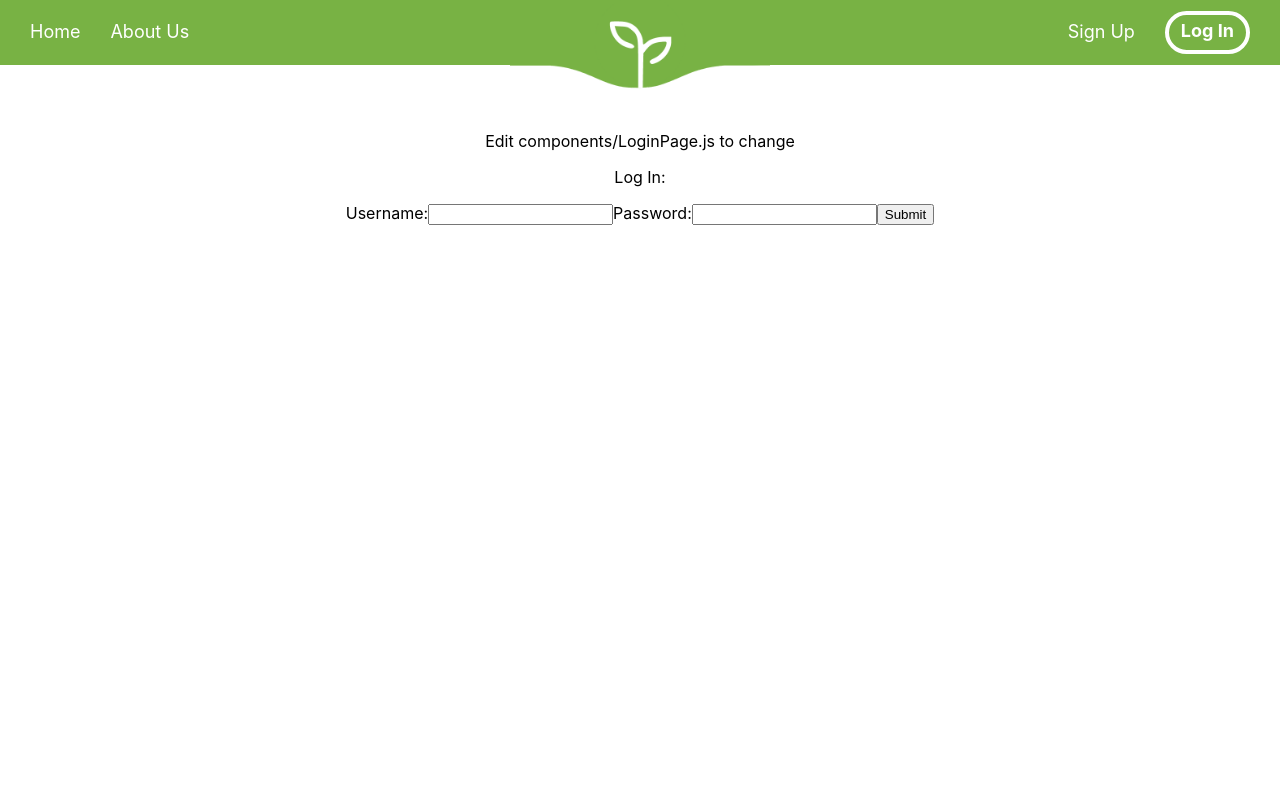
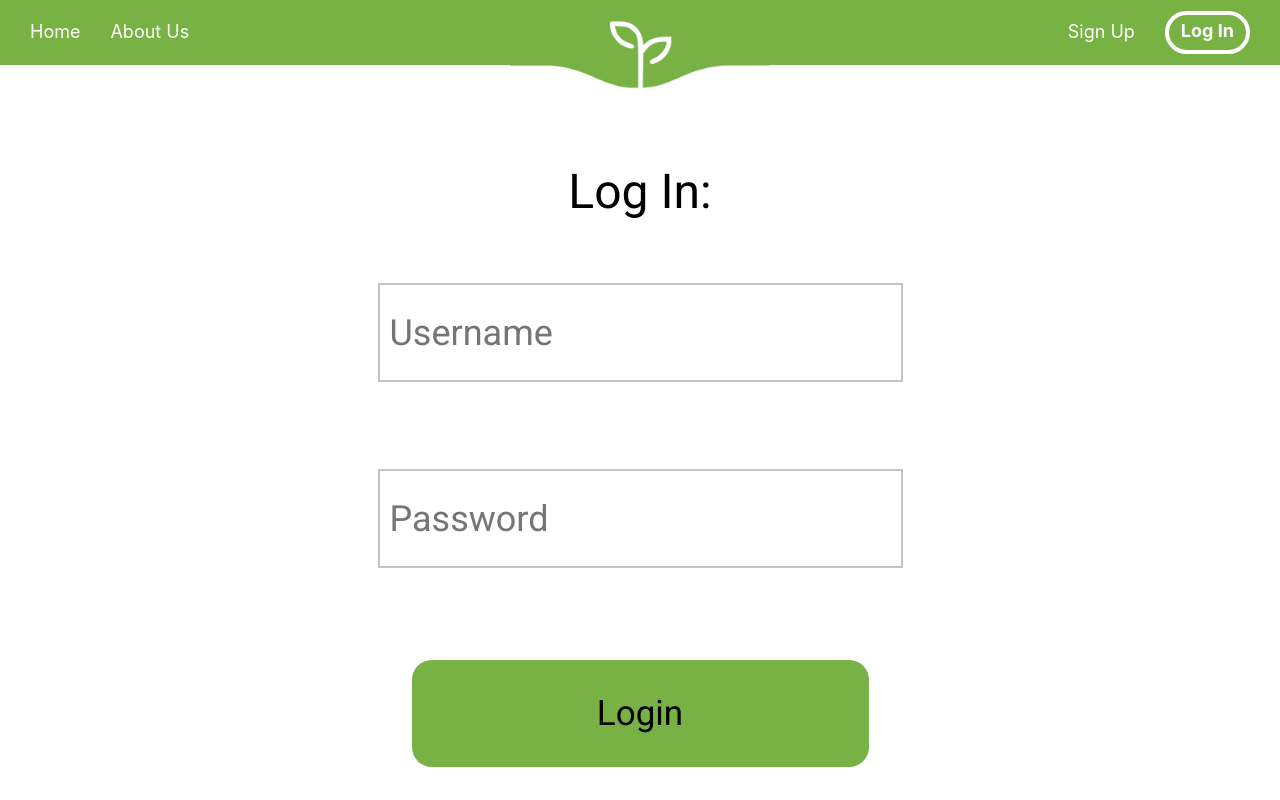
Before and after one commit to ibrahimHeritch/produce4U, a React (Create React App) app in the folder client/: page /Login in a window 1280 px wide. Shown: the top 800 px of the page. Built offline with nearby package versions, Linux system fonts and the light colour scheme.

Commit message:
-Updated LoginPage -Added CSS for LoginPage

```diff
--- a/client/src/components/LoginPage.js
+++ b/client/src/components/LoginPage.js
@@ -1,6 +1,7 @@
 import React, {Component} from 'react';
 import logo from '../resources/noTextLogo.svg';
 import '../App.css';
+import '../styles/LoginPage.css'
 import { Redirect } from 'react-router-dom';
 
 class LoginPage extends Component{
@@ -60,18 +61,19 @@ class LoginPage extends Component{
         return <Redirect to='/Home' />
     }else{
       return(
-        <div className="App">
-          <p className="App-intro">Edit components/LoginPage.js to change</p>
-          <p className="App-intro">Log In:</p>
+        <div className="produce4U-blackLoginText">
+          <p className="App-intro"></p>
+            <p className="App-intro">Log In:</p>
           <form onSubmit = {this.handleSubmit} >
-              <label>Username:</label>
-              <input type="text" name="username" onChange={this.handleChange} value={this.state.username} />
-              <label>Password:</label>
-              <input type="Password" name="password" onChange={this.handleChange} value={this.state.password} />
-              <input type="submit" value="Submit" onClick = {this.handleSubmit}/>
+              <input className = "produce4U-form-inputLogin" type="text" placeholder="Username" onChange={this.handleChange} value={this.state.username}/>
+              <br></br><br></br>
+              <input className = "produce4U-form-inputLogin" type="Password" placeholder="Password" onChange={this.handleChange} value={this.state.password} />
+              <br></br><br></br>
+              <input className = "produce4U-green-button-submit" type="submit" value="Login" onClick = {this.handleSubmit}/>
           </form>
           <p style={{color:'red'}}>{this.state.error == "ALL OK"? '':this.state.error}</p>
         </div>
+
       );
     }
 
--- /dev/null
+++ b/client/src/styles/LoginPage.css
@@ -0,0 +1,51 @@
+@import url('https://fonts.googleapis.com/css2?family=Roboto');
+
+.produce4U-blackLoginText
+{
+    font-family: Roboto, Bold;
+    color: black;
+    font-size: 48px;
+}
+.produce4U-form-inputLogin{
+    height:93px;
+    width: 501px;
+    margin-top: 15px;
+    margin-bottom: 15px;
+    outline: none;
+    border: 2px solid #C4C4C4;
+    padding-left: 10px;
+    padding-right: 10px;
+    font-size: 36px;
+    font-family: Roboto, Light;
+    text-align: left;
+    color: 000000;
+}
+
+.produce4U-green-button-submit{
+    color: black;
+    margin-top: 20px;
+    background-color: #78B244;
+    text-align: center;
+    text-decoration: none;
+    font-size: 35px;
+    font-family: Roboto, Bold;
+    line-height: 87px;
+    width: 457px;
+    border-radius: 20px;
+    padding: 10px 17px;
+    outline: none;
+    border: none;
+    cursor: pointer;
+}
+
+.produce4U-regularText{
+    color: black;
+    font-family: Roboto;
+    font-size: 24px;
+}
+
+.produce4U-blackBoldText{
+    color: black;
+    font-family: Roboto, Bold;
+    font-size: 24px;
+}
```
